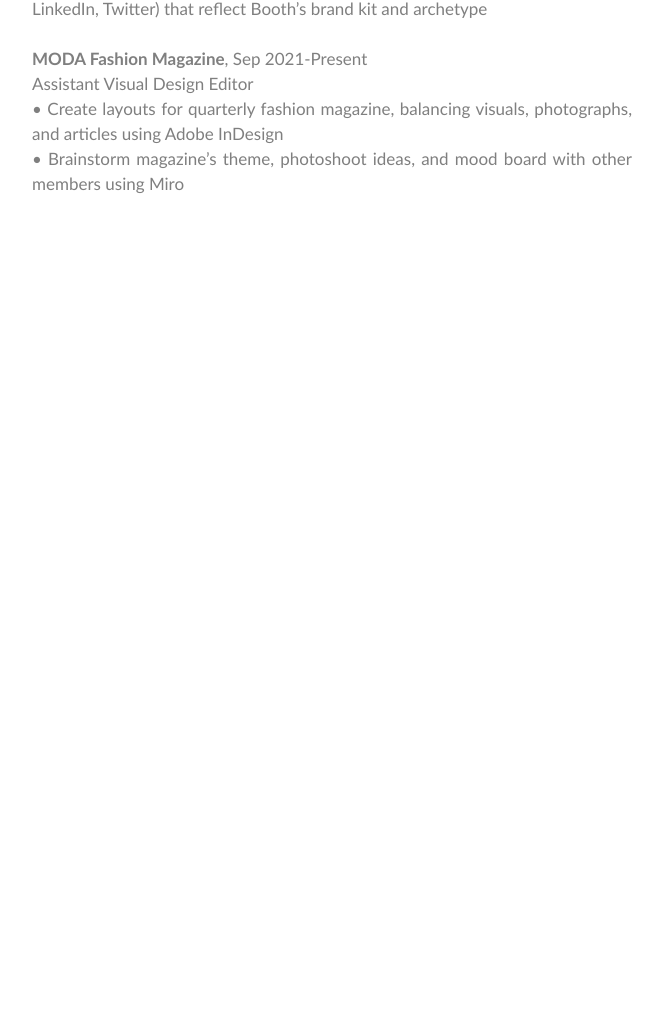
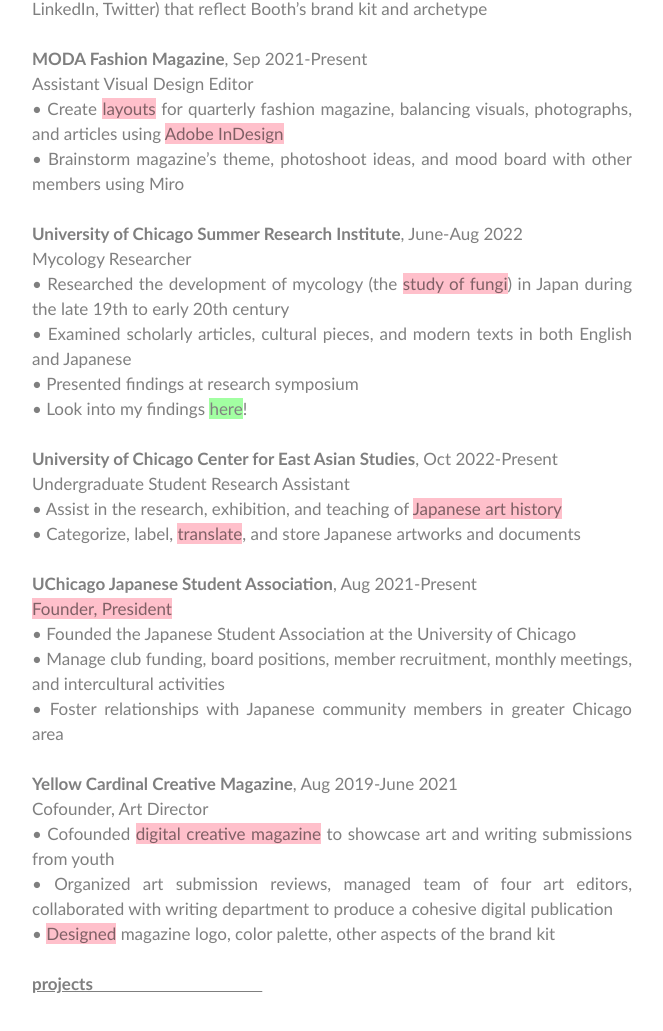
Before and after one commit to takaramarina/resume, a plain HTML site: page index.html in a window 1280 px wide. Shown: the part 709-1740 px from the top of the page, without its empty margins (308-971 px from the left). Before the commit the page ends 1018 px from the top, so only its background shows below. Drawn offline with Linux system fonts and the light colour scheme.

Commit message:
up to projects

```diff
--- a/index.html
+++ b/index.html
@@ -108,8 +108,39 @@
       <br><br>
       <b>MODA Fashion Magazine</b>, Sep 2021-Present<br>
       Assistant Visual Design Editor <br>
-      • Create layouts for quarterly fashion magazine, balancing visuals, photographs, and articles using Adobe InDesign
+      • Create <span style="background-color: pink">layouts</span> for quarterly fashion magazine, balancing visuals, photographs, and articles using <span style="background-color: pink">Adobe InDesign</span>
       <br>• Brainstorm magazine’s theme, photoshoot ideas, and mood board with other members using Miro
+      <br><br>
+      <b>University of Chicago Summer Research Institute</b>, June-Aug 2022<br>
+      Mycology Researcher <br>
+      • Researched the development of mycology (the <span style="background-color: pink">study of fungi</span>) in Japan during the late 19th to early 20th century
+      <br>• Examined scholarly articles, cultural pieces, and modern texts in both English and Japanese
+      <br>• Presented findings at research symposium
+      <br>• Look into my findings <a href="https://takaramarina.github.io/mycology/">
+        <span style="background-color: rgba(100, 255, 100, 0.6)">here</span></a>!
+      <br><br>
+      <b>University of Chicago Center for East Asian Studies</b>, Oct 2022-Present<br>
+      Undergraduate Student Research Assistant <br>
+      • Assist in the research, exhibition, and teaching of <span style="background-color: pink">Japanese art history</span>
+      <br>• Categorize, label, <span style="background-color: pink">translate</span>, and store Japanese artworks and documents
+      <br><br>
+      <b>UChicago Japanese Student Association</b>, Aug 2021-Present<br>
+      <span style="background-color: pink">Founder, President</span> <br>
+      • Founded the Japanese Student Association at the University of Chicago
+      <br>• Manage club funding, board positions, member recruitment, monthly meetings, and intercultural activities
+      <br>• Foster relationships with Japanese community members in greater Chicago area
+      <br><br>
+      <b>Yellow Cardinal Creative Magazine</b>, Aug 2019-June 2021<br>
+      Cofounder, Art Director<br>
+      • Cofounded <span style="background-color: pink">digital creative magazine</span> to showcase art and writing submissions from youth
+      <br>• Organized art submission reviews, managed team of four art editors, collaborated with writing department to
+      produce a cohesive digital publication
+      <br>• <span style="background-color: pink">Designed</span> magazine logo, color palette, other aspects of the brand kit
+      <br><br>
+      <b><u>projects
+          &nbsp&nbsp&nbsp&nbsp&nbsp&nbsp&nbsp&nbsp&nbsp&nbsp&nbsp&nbsp&nbsp&nbsp&nbsp&nbsp&nbsp&nbsp&nbsp&nbsp&nbsp&nbsp&nbsp&nbsp&nbsp&nbsp&nbsp&nbsp&nbsp&nbsp&nbsp&nbsp&nbsp&nbsp&nbsp&nbsp&nbsp&nbsp&nbsp&nbsp</u></b>
+      <br>
+
     </div>
     <br><br><br><br><br><br>
   </body>
```
